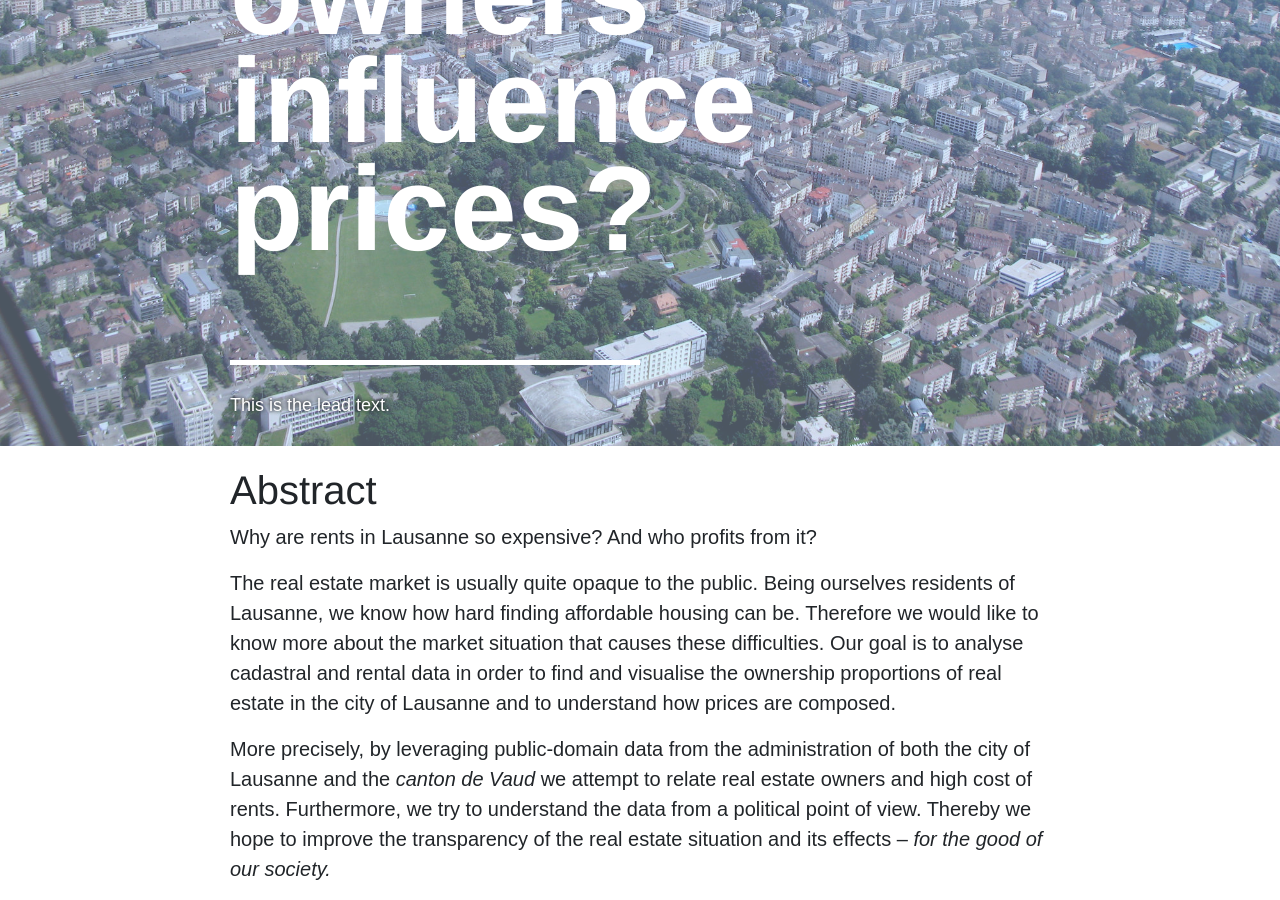
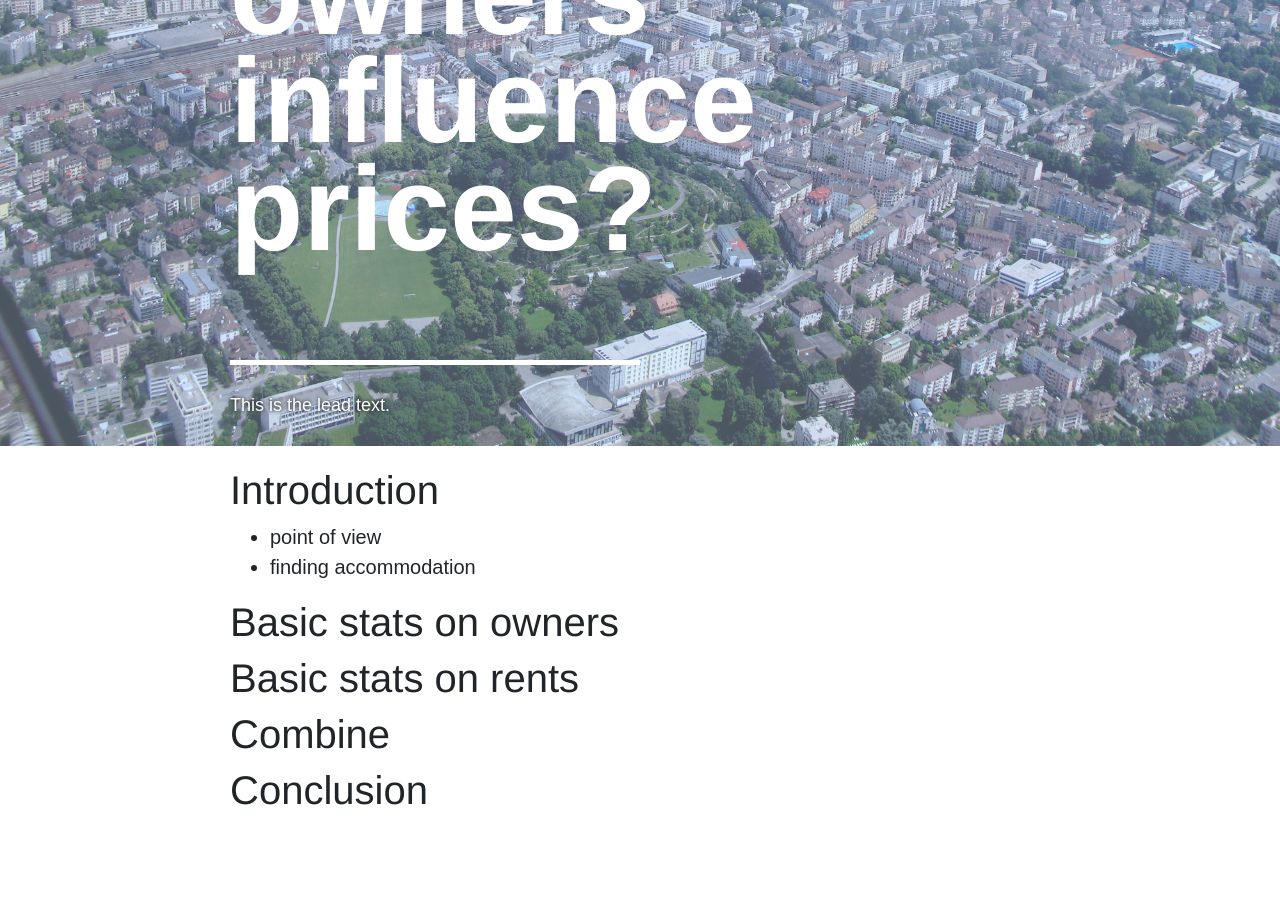
Before and after one commit to who-owns-lausanne/who-owns-lausanne.github.io, a Jekyll site: the page built from index.md, in a window 1280 px wide and 900 px high, scrolled down 2068 px. Built offline with Jekyll 4.4.1, drawn with Linux system fonts in a browser that asks for light colours; some web fonts are replaced; our own code applies the rules of GitHub Pages for plain Markdown files; after the commit the page ends 2890 px from its top, so only the background shows below that.

Commit message:
Story parts and new image.

```diff
--- a/index.md
+++ b/index.md
@@ -4,19 +4,17 @@
 
 ---
 
-## Abstract
 
-Why are rents in Lausanne so expensive? And who profits from it?
+## Introduction
+ - point of view
+ - finding accommodation
 
-The real estate market is usually quite opaque to the public. Being ourselves
-residents of Lausanne, we know how hard finding affordable housing can be.
-Therefore we would like to know more about the market situation that causes
-these difficulties. Our goal is to analyse cadastral and rental data in order to
-find and visualise the ownership proportions of real estate in the city of
-Lausanne and to understand how prices are composed.
 
-More precisely, by leveraging public-domain data from the administration of both
-the city of Lausanne and the _canton de Vaud_ we attempt to relate real estate
-owners and high cost of rents. Furthermore, we try to understand the data from a
-political point of view. Thereby we hope to improve the transparency of the real
-estate situation and its effects – _for the good of our society._
+## Basic stats on owners
+
+
+## Basic stats on rents
+
+## Combine
+
+## Conclusion
```
Also changed, not shown: assets/img/3245402894_9a4e7ef640_o.jpg (added).
